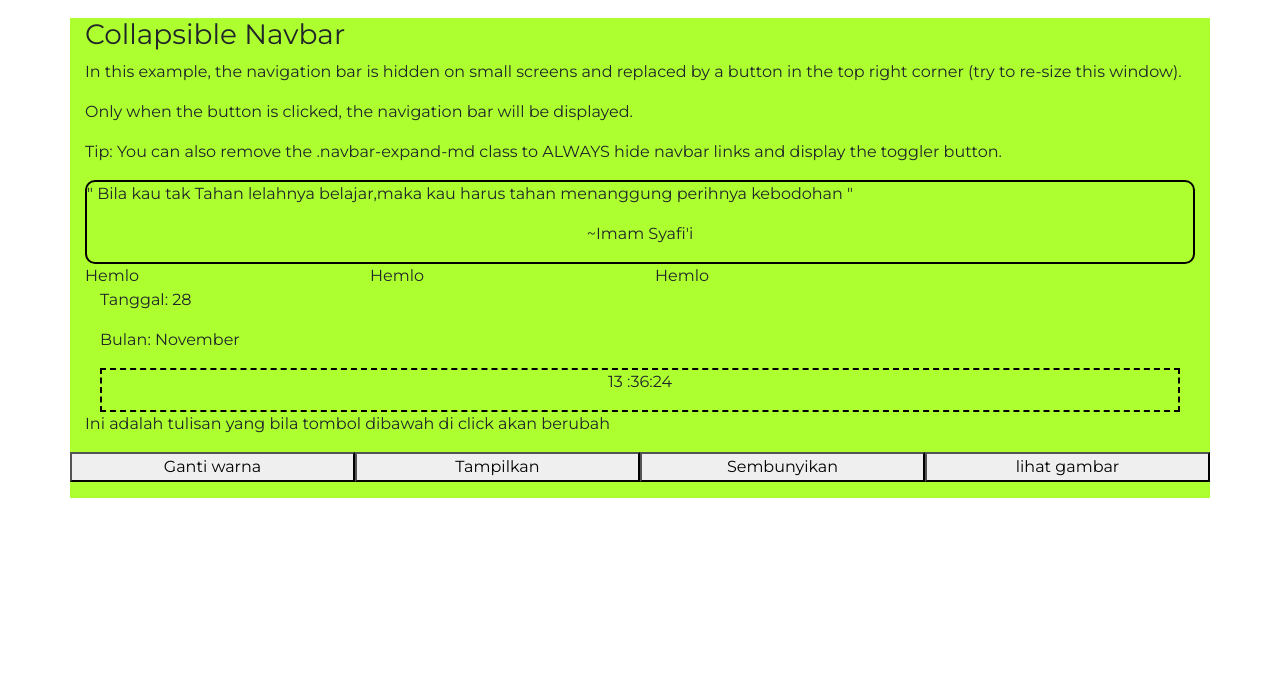
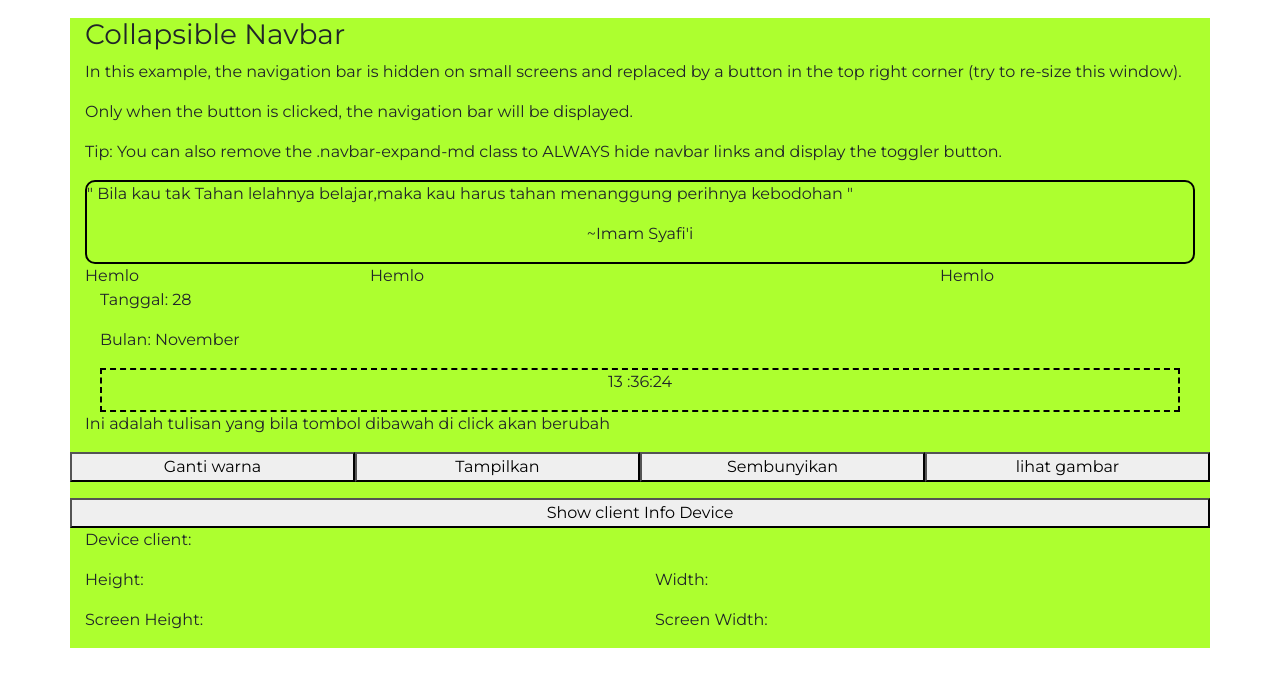
Before and after one commit to Alpha-craft/prepare_portofolio, a plain HTML site: page html/test.html in a window 1280 px wide. Shown: the part 62-748 px from the top of the page. Drawn offline with nearby package versions, Linux system fonts and the light colour scheme.

Commit message:
menambahkan function Device info dalam javascript

```diff
--- a/html/test.html
+++ b/html/test.html
@@ -51,7 +51,7 @@
 
         <div class="row">
             <div class="col-sm-3 col-md-3 ">Hemlo</div>
-            <div class="col-sm-3 col-md-3 ">Hemlo</div>
+            <div class="col-sm-6 col-md-6 ">Hemlo</div>
             <div class="col-sm-3 col-md-3">Hemlo</div>
         </div>
         <div class="rows">
@@ -80,6 +80,16 @@
                 <p style="width: 100%; height:100%;" id="gambar"></p>
             </div>
         </div>
+        <div class="row">
+            <button class="col-sm-12" onclick="client_info()">Show client Info Device</button>
+            <p class="col-sm-12">Device client:</p>
+            <p class="col-sm-6">Height:<span id="tinggi"></span></p>
+            <p class="col-sm-6">Width:<span id="lebar"></span></p>
+        </div>
+        <div class="row">
+            <p class="col-sm-6">Screen Height: <span id="screenH"></span> </p>
+            <p class="col-sm-6">Screen Width: <span id="screenW"></span> </p>
+        </div>
     </div>
 </body>
 
--- a/script/script.js
+++ b/script/script.js
@@ -29,7 +29,6 @@ function waktu() {
     menit.innerHTML = minute;
     hari.innerHTML = day;
     bulan.innerHTML = dbulan[index_bulan]
-    console.log(index_bulan)
         // jam.textcontent = hour + ':' + minute + ':' + seconds;
 
 }
@@ -76,6 +75,8 @@ const kawaii = [{
         "name_file": "28.png"
     }
 ]
+const boost_mood = [1, 2, 3, 4, 5, 6, 7, 8, 9, 10, 11, 12, 13, 14, 15, 16, 17, 18, 19, 20, 21, 22, 23, 24, 25, 26, 27, 28, 29, 30, 31, 32, 33, 34]
+
 console.log(kawaii.length);
 console.log(kawaii);
 console.log(kawaii[Math.floor(Math.random() * (kawaii.length) - 1)].nama_file)
@@ -105,3 +106,21 @@ function randomquote() {
     kata.innerHTML = random_quote.Quote;
     sumber.innerHTML = random_quote.Sauce;
 }
+
+
+// let hasil1 = document.getElementById('tinggi').innerHTML = tinggi;
+// let hasil = document.getElementById('lebar').innerHTML = lebar;
+
+function client_info() {
+    let tinggi = document.body.clientHeight;
+    let lebar = document.body.clientWidth;
+    let screen_height = screen.height;
+    let screen_width = screen.width;
+    document.getElementById('tinggi').innerHTML = tinggi;
+    document.getElementById('lebar').innerHTML = lebar;
+    document.getElementById('screenH').innerHTML = screen_height;
+    document.getElementById('screenW').innerHTML = screen_width;
+}
+
+// console.log(hasil)
+// console.log(hasil1)
```
